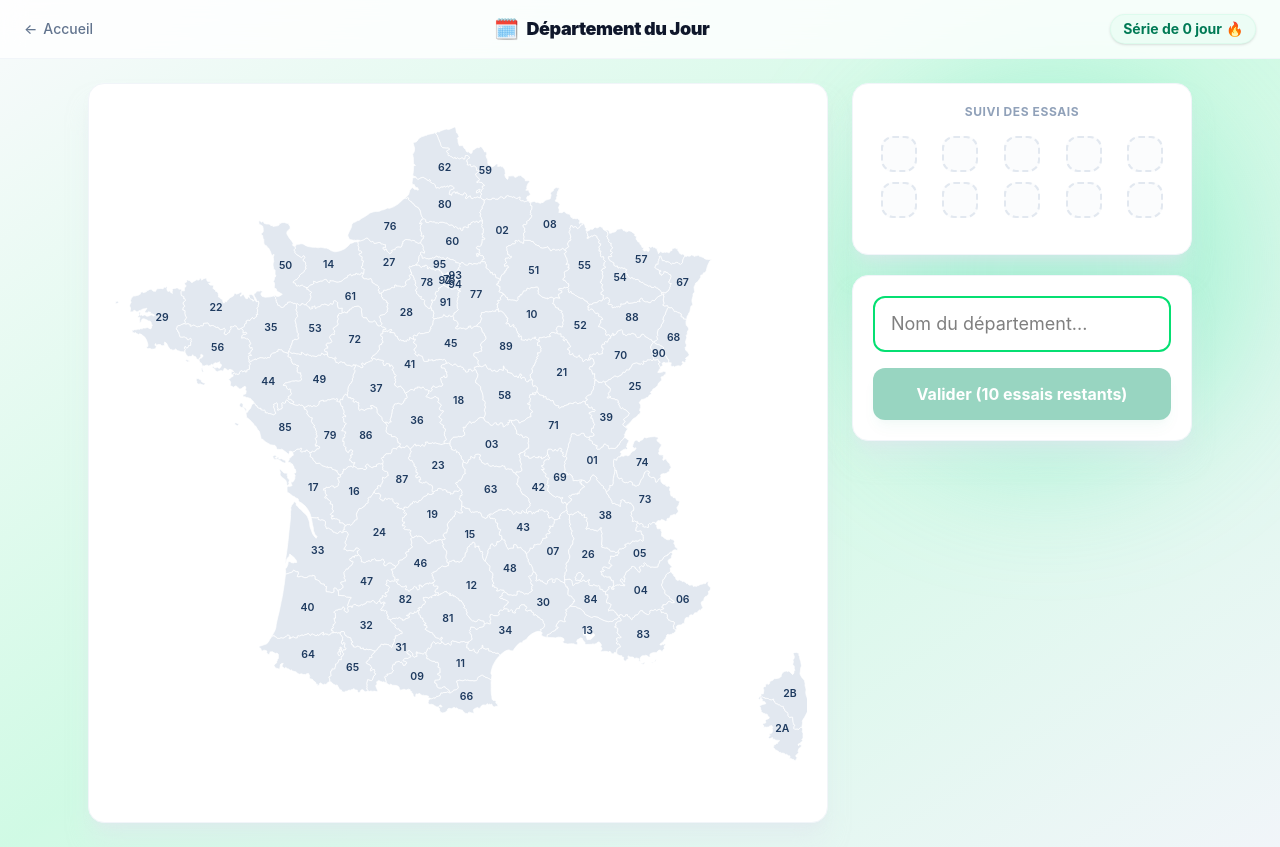
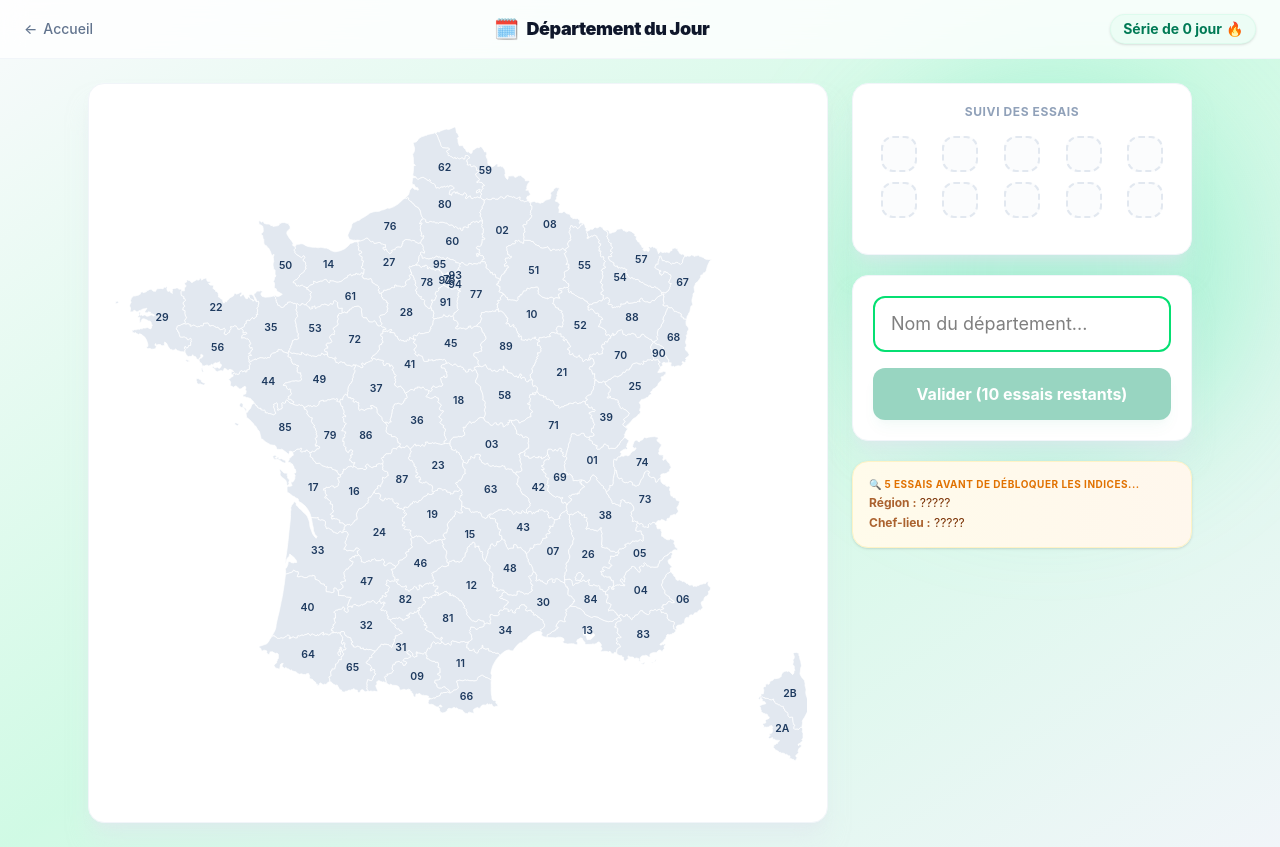
Before and after one commit to Loicrogue/france-geo-quiz, a React (Vite) app: page /daily in a window 1280 px wide. Built offline with nearby package versions, Linux system fonts and the light colour scheme.

Commit message:
add scrollable to DepartmentAutocomplete + add clues countdown on dailyMode

```diff
--- a/src/components/DepartmentAutocomplete.tsx
+++ b/src/components/DepartmentAutocomplete.tsx
@@ -1,5 +1,6 @@
 import { useState, useRef, useEffect } from 'react'
 import { departments } from '../data/departments'
+import useResponsive from '../hooks/useResponsive'
 
 interface Props {
   value: string
@@ -22,6 +23,9 @@ export default function DepartmentAutocomplete({
 }: Props) {
   const [open, setOpen] = useState(false)
   const containerRef = useRef<HTMLDivElement>(null)
+
+    const { isMobile } = useResponsive()
+
 
   // Recherche par initiales des mots : "lo" matche "Loir-et-Cher", "Loire", "Lot"
   // "lo a" matche "Loire-Atlantique", "Lot-et-Garonne"
@@ -101,7 +105,7 @@ export default function DepartmentAutocomplete({
         className={`w-full border-2 border-gray-200 rounded-xl px-4 py-3 text-lg focus:outline-none ${borderColor} transition disabled:opacity-50`}
       />
       {open && suggestions.length > 0 && (
-        <ul className="absolute z-10 w-full bg-white border border-gray-200 rounded-xl shadow-lg mt-1 overflow-hidden">
+        <ul className={`absolute z-10 w-full bg-white border border-gray-200 rounded-xl shadow-lg mt-1 overflow-y-auto ${isMobile ? "max-h-40" : "max-h-90"}`}>
           {suggestions.map(d => (
             <li
               key={d.code}
--- a/src/pages/DailyMode.tsx
+++ b/src/pages/DailyMode.tsx
@@ -228,6 +228,17 @@ export default function DailyMode() {
             )}
           </div>
 
+          {/* Révélations d'indices en cours */}
+          {!dailyRevealed && !isFinished && (
+            <div className="bg-gradient-to-r from-amber-50 to-orange-50 border border-amber-100 rounded-2xl p-4 text-xs text-amber-900 space-y-1 shadow-sm">
+              <p className="font-bold uppercase tracking-wider text-[10px] text-amber-600 mb-1">
+                🔍 {MAX_GUESSES - guesses.length - 5} essai{MAX_GUESSES - guesses.length - 5 > 1 ? 's' : ''} avant de débloquer les indices...
+              </p>
+              <p><span className="font-bold text-amber-800/80">Région :</span> ?????</p>
+              <p><span className="font-bold text-amber-800/80">Chef-lieu :</span> ?????</p>
+            </div>
+          )}
+
           {/* Révélations d'indices de secours */}
           {dailyRevealed && (
             <div className="bg-gradient-to-r from-amber-50 to-orange-50 border border-amber-100 rounded-2xl p-4 text-xs text-amber-900 space-y-1 shadow-sm">
```
